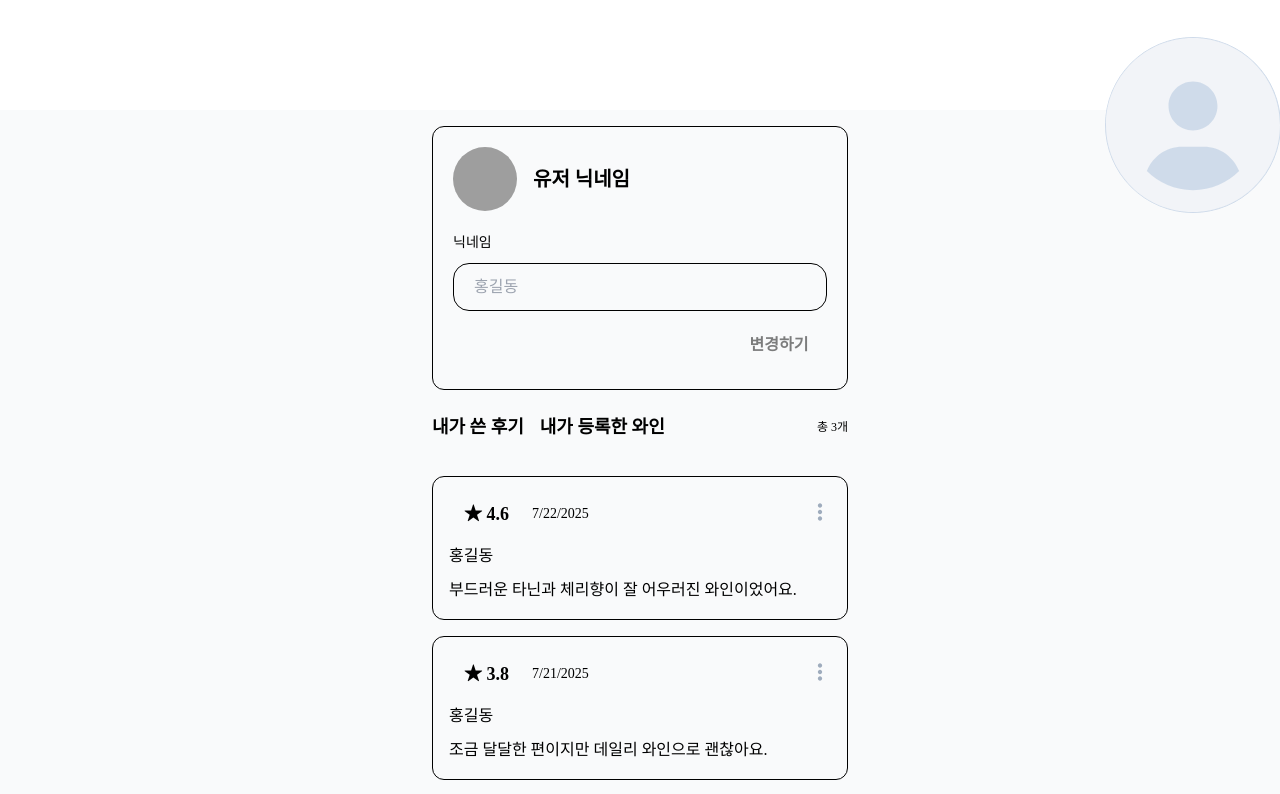
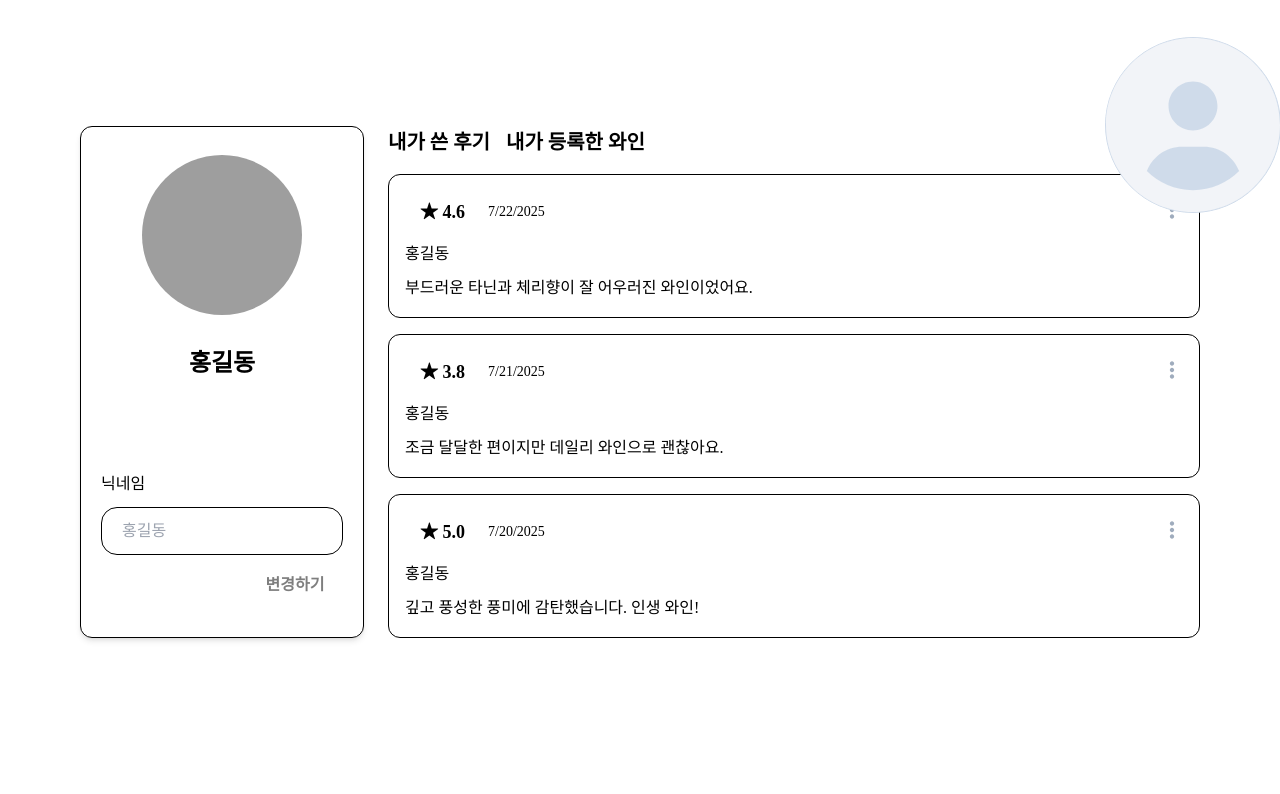
Before and after one commit to summerDev96/WHYNE_FE, a Next.js app: page /myprofile in a window 1280 px wide. Shown: the top 794 px of the page. Built offline with nearby package versions, Linux system fonts and the light colour scheme; grey boxes are pictures that could not be loaded; a web font is replaced by a local one.

Commit message:
feat: 페이지 반응형 추가 (md,xl)

```diff
--- a/src/pages/myprofile/Profile.tsx
+++ b/src/pages/myprofile/Profile.tsx
@@ -1,4 +1,6 @@
-import React, { useState } from 'react';
+import React from 'react';
+
+import { useForm } from 'react-hook-form';
 
 import Input from '@/components/common/Input';
 import { Button } from '@/components/ui/button';
@@ -8,28 +10,44 @@ interface ProfileProps {
   profileImageUrl: string;
 }
 
+interface FormValues {
+  nickname: string;
+}
+
 export default function Profile({ nickname, profileImageUrl }: ProfileProps) {
-  const [newNickname, setNewNickname] = useState('');
+  const {
+    register,
+    handleSubmit,
+    watch,
+    formState: { isDirty },
+  } = useForm<FormValues>({
+    defaultValues: {
+      nickname: '',
+    },
+  });
 
-  const handleChange = (e: React.ChangeEvent<HTMLInputElement>) => {
-    setNewNickname(e.target.value);
+  const onSubmit = (data: FormValues) => {
+    console.log(`닉네임 변경: ${nickname} → ${data.nickname}`);
   };
 
   return (
-    <div className='p-5 flex flex-col gap-5 rounded-xl border bg-white'>
-      <div className='flex items-center gap-4'>
-        <div className='w-16 h-16 rounded-full overflow-hidden'>
-          <img
-            src={profileImageUrl}
-            alt='프로필 플레이스홀더'
-            className='w-full h-full object-cover'
-          />
+    <div className='p-5 flex flex-col gap-5 rounded-xl border bg-white max-h-[530px] xl:justify-between xl:py-7 shadow-md'>
+      <div className='flex items-center gap-4 xl:flex-col gap-8'>
+        <div className='w-16 h-16 rounded-full overflow-hidden xl:w-40 xl:h-40'>
+          <img src={profileImageUrl} alt='프로필 이미지' className='w-full h-full object-cover' />
         </div>
-        <div className='custom-text-xl-bold text-gray-800'>유저 닉네임</div>
+        <div className='custom-text-xl-bold text-gray-800 md:custom-text-2xl-bold'>{nickname}</div>
       </div>
-      <div className='flex flex-col items-end gap-1.5'>
-        <div className='flex flex-col w-full gap-2'>
-          <label htmlFor='nickname' className='custom-text-md-medium text-gray-800'>
+
+      <form
+        onSubmit={handleSubmit(onSubmit)}
+        className='flex flex-col items-end gap-1.5 md:flex-row xl:flex-col'
+      >
+        <div className='flex flex-col w-full gap-[10px]'>
+          <label
+            htmlFor='nickname'
+            className='custom-text-md-medium text-gray-800 md:custom-text-lg-medium'
+          >
             닉네임
           </label>
           <Input
@@ -37,21 +55,21 @@ export default function Profile({ nickname, profileImageUrl }: ProfileProps) {
             type='text'
             variant='name'
             placeholder={nickname}
-            value={newNickname}
-            onChange={handleChange}
-            className='w-full'
+            {...register('nickname')}
+            className='w-full [&+div[role=alert]]:hidden'
           />
         </div>
         <Button
+          type='submit'
           variant='purpleDark'
           className='w-[89px] md:w-[116px] xl:w-[96px]'
           size='sm'
           fontSize='md'
-          disabled={!newNickname.trim()}
+          disabled={!isDirty || !watch('nickname').trim()}
         >
           변경하기
         </Button>
-      </div>
+      </form>
     </div>
   );
 }
--- a/src/pages/myprofile/ReviewList.tsx
+++ b/src/pages/myprofile/ReviewList.tsx
@@ -13,12 +13,12 @@ interface ReviewListProps {
 
 export function ReviewList({ items }: ReviewListProps) {
   return (
-    <div className='space-y-4'>
+    <div className='space-y-4 mt-4'>
       {items.map((r) => (
         <MyCard
           key={r.id}
           rating={<Badge variant='star'>★ {r.rating.toFixed(1)}</Badge>}
-          timeAgo={new Date(r.createdAt).toLocaleDateString()} // 또는 상대 시간 포맷 라이브러리 사용
+          timeAgo={new Date(r.createdAt).toLocaleDateString()}
           title={r.user.nickname}
           review={r.content}
           rightSlot={
@@ -29,8 +29,8 @@ export function ReviewList({ items }: ReviewListProps) {
                 </button>
               }
               options={[
-                { label: '수정', value: 'edit' },
-                { label: '삭제', value: 'delete' },
+                { label: '수정하기', value: 'edit' },
+                { label: '삭제하기', value: 'delete' },
               ]}
               onSelect={(value) => {
                 console.log(`"${value}" clicked for review id: ${r.id}`);
--- a/src/pages/myprofile/Tab.tsx
+++ b/src/pages/myprofile/Tab.tsx
@@ -17,7 +17,7 @@ export function TabNav({ current, onChange, reviewsCount, winesCount }: TabNavPr
           <button
             key={tab}
             onClick={() => onChange(tab)}
-            className={`text-center custom-text-2lg-bold ${
+            className={`text-center custom-text-2lg-bold md:custom-text-xl-bold ${
               current === tab ? 'text-gray-800' : 'text-gray-500'
             }`}
           >
@@ -25,7 +25,9 @@ export function TabNav({ current, onChange, reviewsCount, winesCount }: TabNavPr
           </button>
         ))}
       </div>
-      <span className='custom-text-xs-regular text-primary'>총 {count}개</span>
+      <span className='custom-text-xs-regular text-primary md:custom-text-md-regular '>
+        총 {count}개
+      </span>
     </nav>
   );
 }
--- a/src/pages/myprofile/WineList.tsx
+++ b/src/pages/myprofile/WineList.tsx
@@ -13,13 +13,13 @@ interface WineListProps {
 
 export function WineList({ items }: WineListProps) {
   return (
-    <div className='flex flex-col space-y-9'>
+    <div className='flex flex-col mt-9 space-y-9 md:space-y-16 md:mt-16'>
       {items.map((w) => (
         <ImageCard
-          className='relative pl-24 h-[164px]'
+          className='relative pl-24 min-h-[164px] md:min-h-[228px] md:pl-44 md:pt-10'
           key={w.id}
           imageSrc={w.image}
-          imageClassName='object-contain absolute left-3 bottom-0 h-[185px]'
+          imageClassName='object-contain absolute left-3 bottom-0 h-[185px] md:h-[270px] md:left-12'
           rightSlot={
             <MenuDropdown
               trigger={
@@ -28,8 +28,8 @@ export function WineList({ items }: WineListProps) {
                 </button>
               }
               options={[
-                { label: '수정', value: 'edit' },
-                { label: '삭제', value: 'delete' },
+                { label: '수정하기', value: 'edit' },
+                { label: '삭제하기', value: 'delete' },
               ]}
               onSelect={(value) => {
                 console.log(`"${value}" clicked for wine id: ${w.id}`);
@@ -37,9 +37,13 @@ export function WineList({ items }: WineListProps) {
             />
           }
         >
-          <div className='flex flex-col items-start'>
-            <h4 className='font-semibold text-gray-900 mb-5'>{w.name}</h4>
-            <p className='text-sm text-gray-500 mb-4'>{w.region}</p>
+          <div className='flex flex-col items-start justify-center h-full '>
+            <h4 className='text-xl/6 font-semibold text-gray-800 mb-4 md:text-3xl md:mb-5'>
+              {w.name}
+            </h4>
+            <p className='custom-text-md-legular text-gray-500 mb-2 md:custom-text-lg-legular md:mb-4'>
+              {w.region}
+            </p>
             <Badge variant='priceBadge'>₩ {w.price.toLocaleString()}</Badge>
           </div>
         </ImageCard>
--- a/src/pages/myprofile/index.tsx
+++ b/src/pages/myprofile/index.tsx
@@ -11,13 +11,13 @@ export default function MyProfile() {
   const [tab, setTab] = useState<'reviews' | 'wines'>('reviews');
 
   return (
-    <div className='min-h-screen bg-gray-50'>
-      <main className='max-w-md mx-auto p-4 space-y-6'>
+    <div className='min-h-screen'>
+      <main className='max-w-6xl mx-auto p-4 gap-6 flex flex-col xl:flex-row  '>
         {/* Profile */}
         <Profile nickname='홍길동' profileImageUrl='https://picsum.photos/64' />
 
         {/* Tabs */}
-        <div className='flex flex-col space-y-9'>
+        <div className='flex flex-col flex-1'>
           <TabNav
             current={tab}
             onChange={setTab}
```
